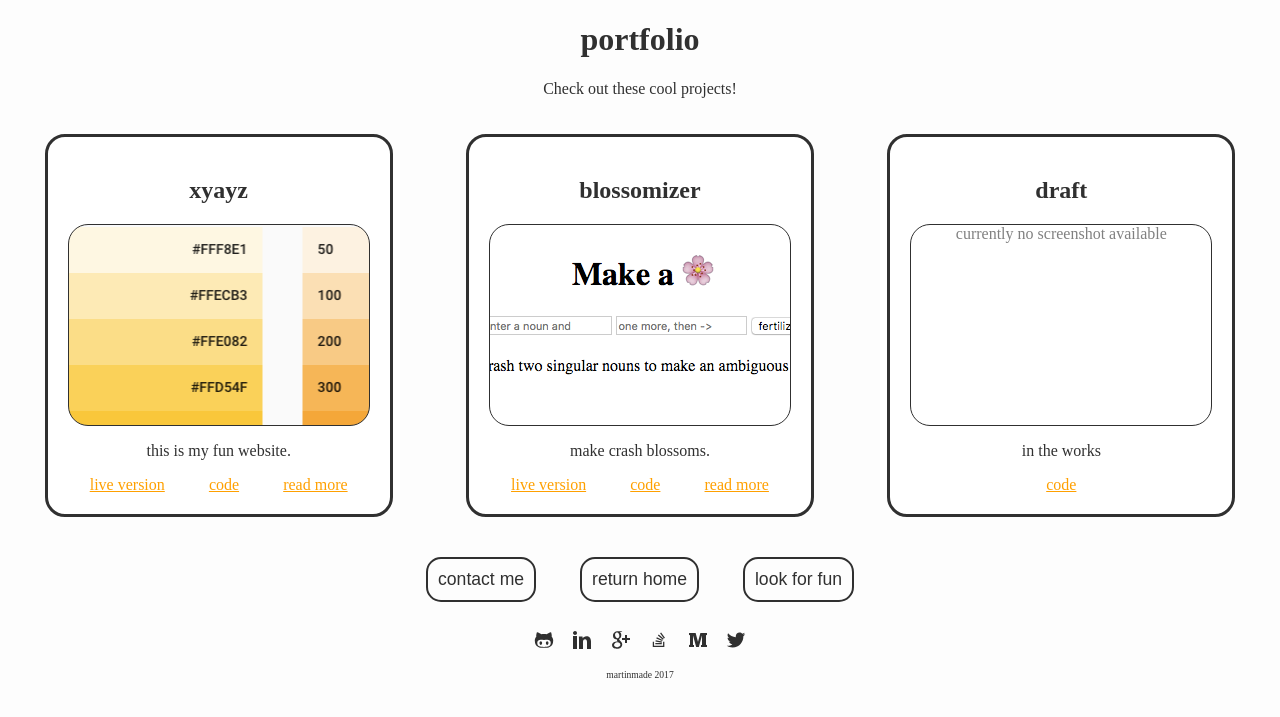
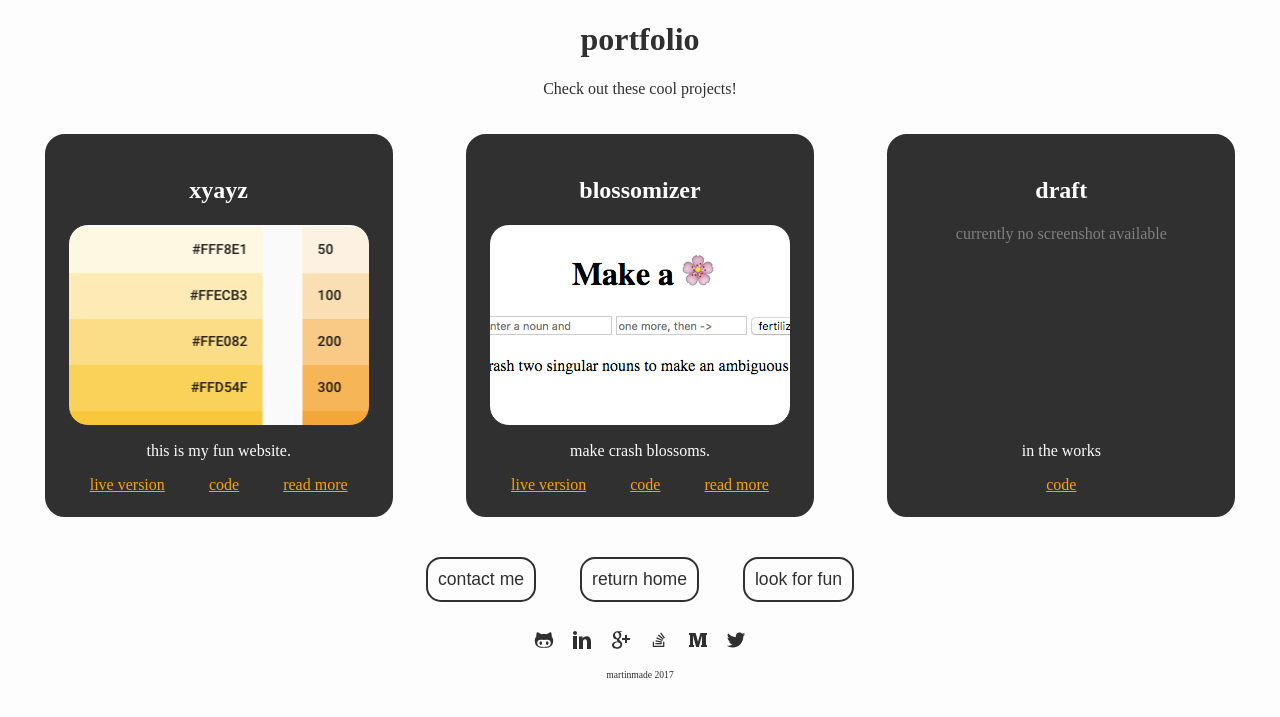
Before and after one commit to martin-martin/portfolio, a Flask app: page /portfolio in a window 1280 px wide. Shown: the top 717 px of the page. Run offline with Flask 2, Linux system fonts and the light colour scheme.

Commit message:
style: invert project item colors

```diff
--- a/static/styles/style.css
+++ b/static/styles/style.css
@@ -57,7 +57,8 @@ button a {
   padding: 20px;
   border: 3px solid #303030;
   border-radius: 20px;
-  background-color: white;
+  color: #fdfdfd;
+  background-color: #303030;
 }
 
 .project-links {
```
